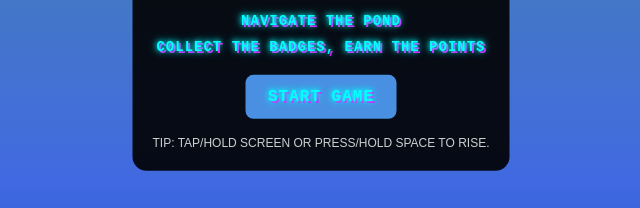
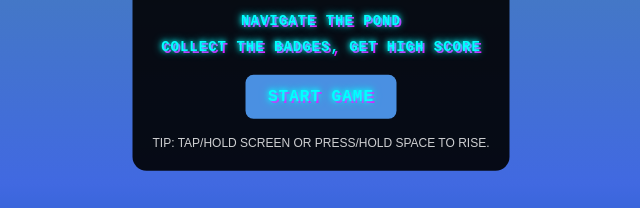
Before and after one commit to HIMOTHY0X/FLAPPYPORK, a plain HTML site: page index.html in a window 1280 px wide. Shown: the part 376-584 px from the top of the page, 319-959 px from the left. Drawn offline with Linux system fonts and the light colour scheme; animation ran at ten frames a second.

Commit message:
Update index.html
EARN HIGH SCORE.

```diff
--- a/index.html
+++ b/index.html
@@ -315,7 +315,7 @@
         <div class="high-score-item">🎖️ Best Badges: <span id="highBadges">0</span></div>
       </div>
       <p class="game-subtitle">Navigate the pond</p>
-      <p class="game-subtitle">Collect the badges, earn the points</p>
+      <p class="game-subtitle">Collect the badges, GET HIGH SCORE</p>
       <button class="game-button" id="startBtn">Start Game</button>
       <div id="hint">TIP: TAP/HOLD SCREEN OR PRESS/HOLD SPACE TO RISE.</div>
     </div>
```
